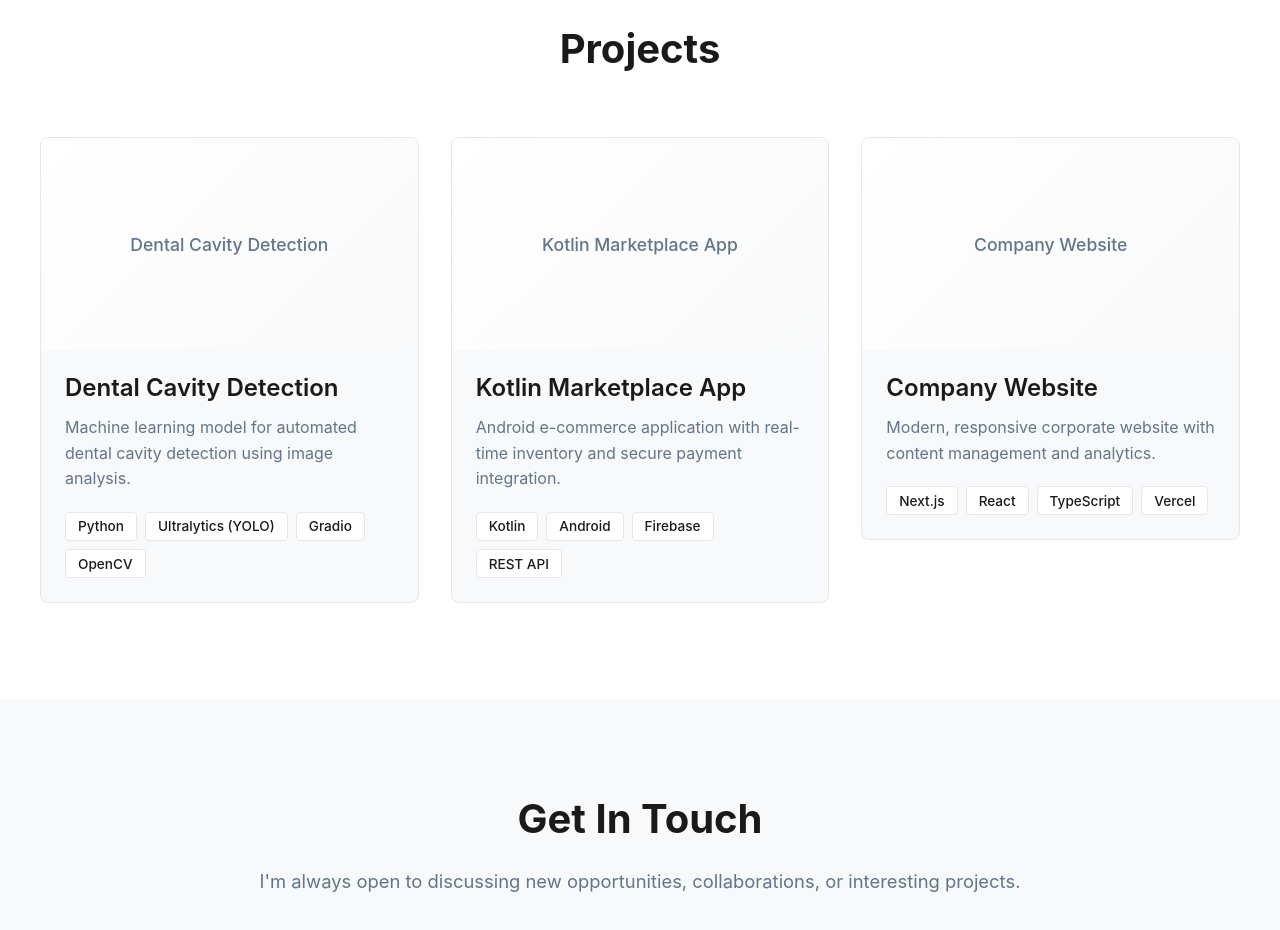
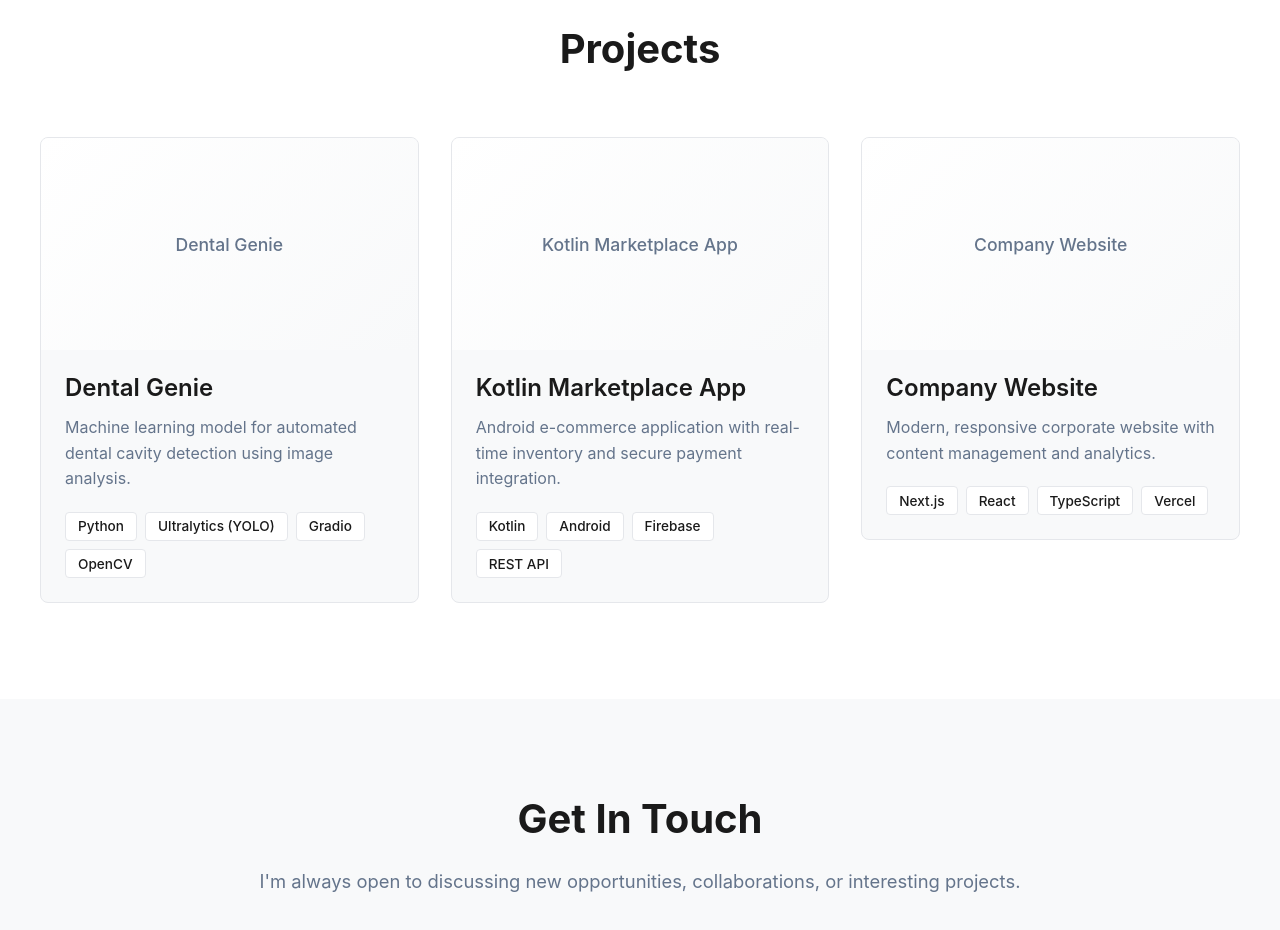
Before and after one commit to AhmedBilal449/portfolio-site, a Next.js app: page / in a window 1280 px wide. Shown: the part 3440-4370 px from the top of the page. Built offline with nearby package versions, Linux system fonts and the light colour scheme.

Commit message:
Fixing projects

```diff
--- a/app/data/projects.ts
+++ b/app/data/projects.ts
@@ -17,7 +17,7 @@ export const projects: ProjectData[] = [
   {
     id: '1',
     slug: 'dental-cavity-detection',
-    title: 'Dental Cavity Detection',
+    title: 'Dental Genie',
     shortDescription: 'Machine learning model for automated dental cavity detection using image analysis.',
     image: '/projects/dental.jpg',
     techStack: ['Python', 'Ultralytics (YOLO)','Gradio', 'OpenCV','NumPy','Pandas'],
@@ -31,7 +31,7 @@ export const projects: ProjectData[] = [
       'Batch processing support for multiple images'
     ],
     screenshots: ['/projects/dental.jpg', '/projects/dental-2.jpg'],
-    githubUrl: 'https://github.com/yourusername/dental-cavity-detection'
+    githubUrl: 'https://github.com/AhmedBilal449/dental-genie'
   },
   {
     id: '2',
```
